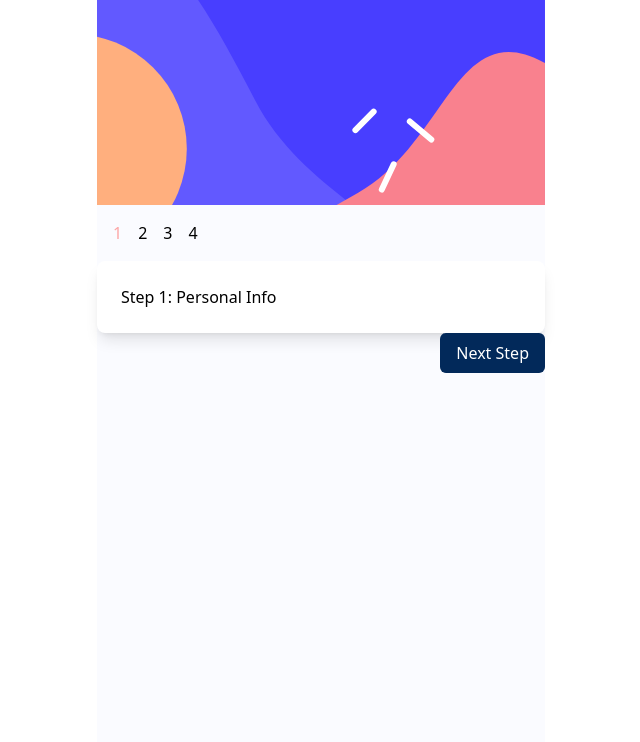
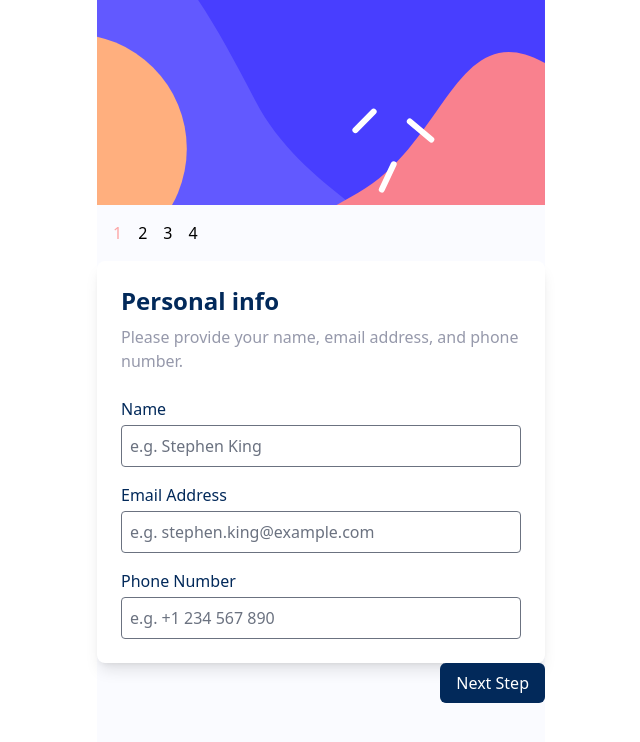
Before and after one commit to cjcoops/multi-step-form, a React (Vite) app: page / in a window 1280 px wide. Shown: the top 742 px of the page, without its empty margins (319-959 px from the left). Built offline with nearby package versions, Linux system fonts and the light colour scheme.

Commit message:
Add personal info form

```diff
--- a/src/App.tsx
+++ b/src/App.tsx
@@ -1,9 +1,16 @@
 import { useState } from 'react';
+import { PersonalInfo } from './types';
+import { PersonalInfoForm } from './components/PersonalInfoForm';
 
 const STEPS = ['Your Info', 'Select Plan', 'Add-ons', 'Summary'];
 
 function App() {
   const [currentStep, setStep] = useState(1);
+  const [formValues, setFormValues] = useState<PersonalInfo>({
+    name: '',
+    email: '',
+    phone: '',
+  });
 
   const handleNext = () => {
     setStep((prevStep) => Math.min(prevStep + 1, STEPS.length));
@@ -11,6 +18,10 @@ function App() {
 
   const handleBack = () => {
     setStep((prevStep) => Math.max(prevStep - 1, 1));
+  };
+
+  const handleUpdateFields = (fields: Partial<PersonalInfo>) => {
+    setFormValues((prevValues) => ({ ...prevValues, ...fields }));
   };
 
   return (
@@ -31,7 +42,9 @@ function App() {
       </header>
       <main>
         <div className="rounded-lg bg-white p-6 shadow-lg">
-          {currentStep === 1 && <div>Step 1: Personal Info</div>}
+          {currentStep === 1 && (
+            <PersonalInfoForm formData={formValues} updateFields={handleUpdateFields} />
+          )}
           {currentStep === 2 && <div>Step 2: Select Plan</div>}
           {currentStep === 3 && <div>Step 3: Add-ons</div>}
           {currentStep === 4 && <div>Step 4: Summary</div>}
--- /dev/null
+++ b/src/components/PersonalInfoForm.tsx
@@ -0,0 +1,59 @@
+import { PersonalInfo } from '../types';
+
+interface PersonalInfoProps {
+  formData: PersonalInfo;
+  updateFields: (fields: Partial<PersonalInfoProps['formData']>) => void;
+}
+
+export function PersonalInfoForm({ formData, updateFields }: PersonalInfoProps) {
+  return (
+    <div>
+      <h2 className="text-marine-blue text-2xl font-bold">Personal info</h2>
+      <p className="text-cool-gray mt-2">
+        Please provide your name, email address, and phone number.
+      </p>
+
+      <form className="mt-6 space-y-4">
+        <div>
+          <label htmlFor="name" className="text-marine-blue">
+            Name
+          </label>
+          <input
+            type="text"
+            id="name"
+            value={formData.name}
+            onChange={(e) => updateFields({ name: e.target.value })}
+            className="mt-1 w-full rounded border p-2"
+            placeholder="e.g. Stephen King"
+          />
+        </div>
+        <div>
+          <label htmlFor="email" className="text-marine-blue">
+            Email Address
+          </label>
+          <input
+            type="email"
+            id="email"
+            value={formData.email}
+            onChange={(e) => updateFields({ email: e.target.value })}
+            className="mt-1 w-full rounded border p-2"
+            placeholder="e.g. stephen.king@example.com"
+          />
+        </div>
+        <div>
+          <label htmlFor="phone" className="text-marine-blue">
+            Phone Number
+          </label>
+          <input
+            type="tel"
+            id="phone"
+            value={formData.phone}
+            onChange={(e) => updateFields({ phone: e.target.value })}
+            className="mt-1 w-full rounded border p-2"
+            placeholder="e.g. +1 234 567 890"
+          />
+        </div>
+      </form>
+    </div>
+  );
+}
--- /dev/null
+++ b/src/types.tsx
@@ -0,0 +1,5 @@
+export type PersonalInfo = {
+  name: string;
+  email: string;
+  phone: string;
+};
```
